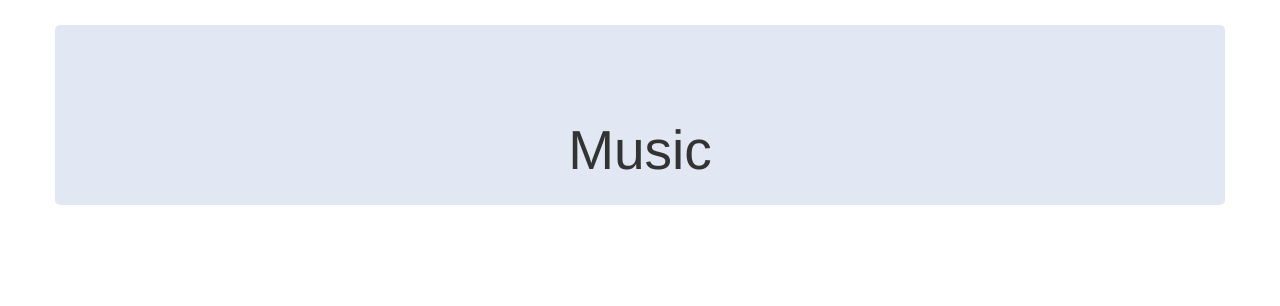
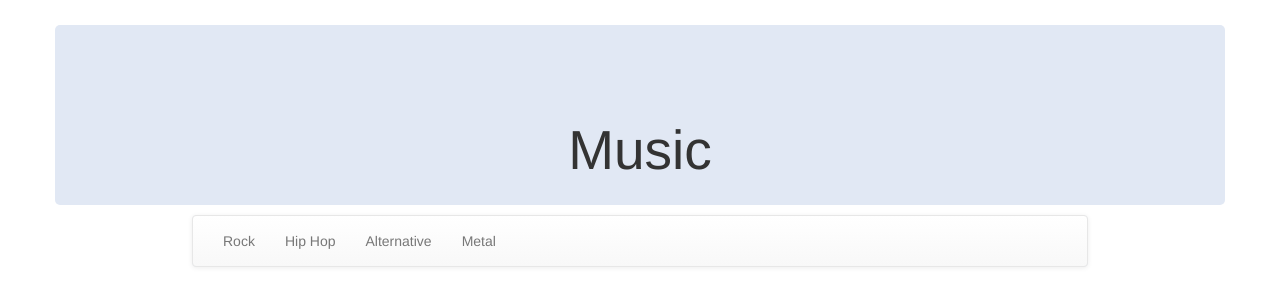
Before and after one commit to Liamjwilson/practice1, a plain HTML site: page index.html in a window 1280 px wide. Drawn offline with nearby package versions, Linux system fonts and the light colour scheme.

Commit message:
i have done the navbar, just need to fill the page with content

```diff
--- a/css/main.css
+++ b/css/main.css
@@ -10,3 +10,14 @@
 .titleText {
     font-size: 55px;
 }
+
+.navbar {
+    margin: 0 auto;
+    margin-top: 10px;
+    background-color: #e1e8f4;
+    width: 70%;
+}
+
+li {
+    list-style: none;
+}
--- a/index.html
+++ b/index.html
@@ -6,13 +6,25 @@
         <link rel="stylesheet" href="https://maxcdn.bootstrapcdn.com/bootstrap/3.3.7/css/bootstrap.min.css" integrity="sha384-BVYiiSIFeK1dGmJRAkycuHAHRg32OmUcww7on3RYdg4Va+PmSTsz/K68vbdEjh4u" crossorigin="anonymous">
         <link rel="stylesheet" href="https://maxcdn.bootstrapcdn.com/bootstrap/3.3.7/css/bootstrap-theme.min.css" integrity="sha384-rHyoN1iRsVXV4nD0JutlnGaslCJuC7uwjduW9SVrLvRYooPp2bWYgmgJQIXwl/Sp" crossorigin="anonymous">
         <link rel="stylesheet" href="css/main.css" type="text/css" >
+        <script src="https://maxcdn.bootstrapcdn.com/bootstrap/3.4.0/js/bootstrap.min.js"></script>
     </head>
     <body>
         <header class="topBar">
             <div class="container">
                 <div class="row">
-                    <h2 class="titleText">Music</h2>
+                    <h2 class="titleText"><a href="index.html"></a>Music</a></h2>
                 </div>
             </div>
         </header>
+
+        <nav class="navbar navbar-default">
+            <div class="container-fluid">
+                <ul class="nav navbar-nav">
+                    <li><a href="#">Rock</a></li>
+                    <li><a href="#">Hip Hop</a></li>
+                    <li><a href="#">Alternative</a></li>
+                    <li><a href="#">Metal</a></li>
+                </ul>
+            </div>
+        </nav>
     </body>
```
